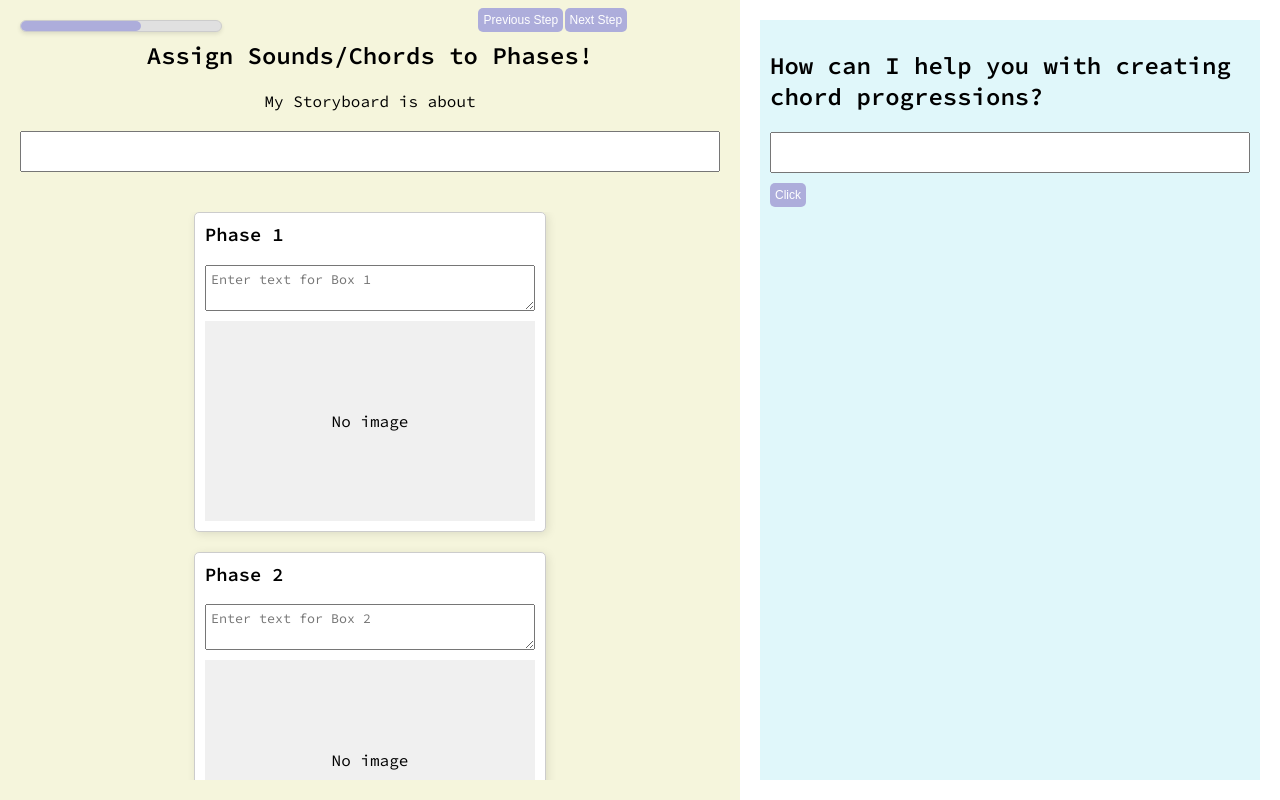
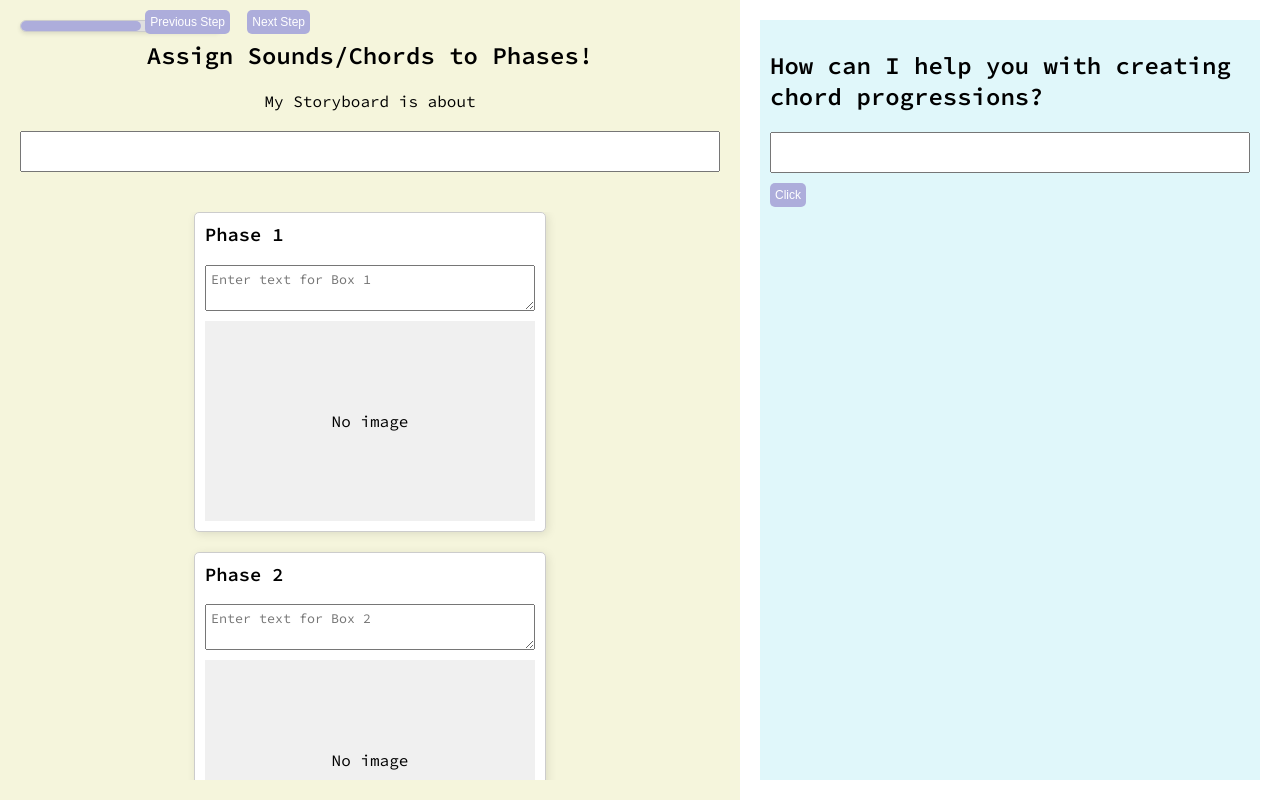
Before and after one commit to Yorkcla/AI-powered-CST-for-sound-design, a website: page public/index2.html in a window 1280 px wide. Drawn offline with Linux system fonts and the light colour scheme.

Commit message:
okay.. sleep

```diff
--- a/public/index2.html
+++ b/public/index2.html
@@ -17,8 +17,8 @@
         <div class="section" id="half-two">
             <h2>Assign Sounds/Chords to Phases!</h2>
                 <!-- Add the "Next Step" button -->
-            <button id="next-step-btn" class="next-step-btn">Next Step</button>
-            <button id="previous-step-btn" class="next-step-btn">Previous Step</button>
+            <button id="next-step-btn">Next Step</button>
+            <button id="previous-step-btn">Previous Step</button>
             <label for="text-theme-1" style="display: block; margin-bottom: 20px;">My Storyboard is about</label>
             <input type="text" id="text-theme-1" name="text-theme-1" style="width: 700px; margin-bottom: 40px;" readonly>
             <div class="storyboard-container">
--- a/public/script2.js
+++ b/public/script2.js
@@ -3,7 +3,7 @@
         const nextStepBtn = document.getElementById('next-step-btn');
         if (nextStepBtn) {
             nextStepBtn.addEventListener('click', () => {
-                window.location.href = 'index2.html'; // Replace with the URL of your next HTML file
+                window.location.href = 'index3.html'; // Replace with the URL of your next HTML file
             });
         }
 
--- a/public/styles.css
+++ b/public/styles.css
@@ -90,38 +90,6 @@ html, body {
   object-fit: contain; /* Maintain aspect ratio without cropping */
 }
 
-/* Button styles for "Next Step" */
-.next-step-btn {
-  position: fixed;
-  top: 2vh; /* Adjust as needed */
-  right: 52vw; /* Adjust as needed */
-  padding: 5px 5px;
-  font-size: 12px;
-  background-color: #adaddb;
-  color: white;
-  border: none;
-  border-radius: 5px;
-  cursor: pointer;
-  z-index: 10; /* Ensure button is above other content */
-}
-
-.next-step-btn:hover {
-  background-color: #00796b;
-}
-
-/* Positioning for Next Step button */
-#next-step-btn {
-  top: 1vh; /* Adjust as needed */
-  right: 51vw; /* Adjust as needed */
-}
-
-/* Positioning for Previous Step button */
-#previous-step-btn {
-  top: 1vh; /* Same vertical alignment as Next Step */
-  right: 56vw; /* Adjust as needed to place to the left of Next Step */
-}
-
-
 /* Form styling */
 textarea, input {
   width: 100%; /* Full width of the container */
@@ -144,6 +112,20 @@ button {
 
 button:hover {
   background-color: #00796b;
+}
+
+/* Positioning for Next Step button */
+#next-step-btn {
+  position: fixed;
+  top: 10px; /* Align with other buttons */
+  right: 970px; /* Fixed distance from the right edge */
+}
+
+/* Positioning for Previous Step button */
+#previous-step-btn {
+  position: fixed;
+  top: 10px; /* Same vertical alignment as Next Step */
+  right: 1050px; /* Adjust to place to the left of Next Step */
 }
 
 /* Chat history styling */
```
Also changed, not shown: public/index.html (+2 -3 lines), public/index3.html (added, +1 -0 lines).
